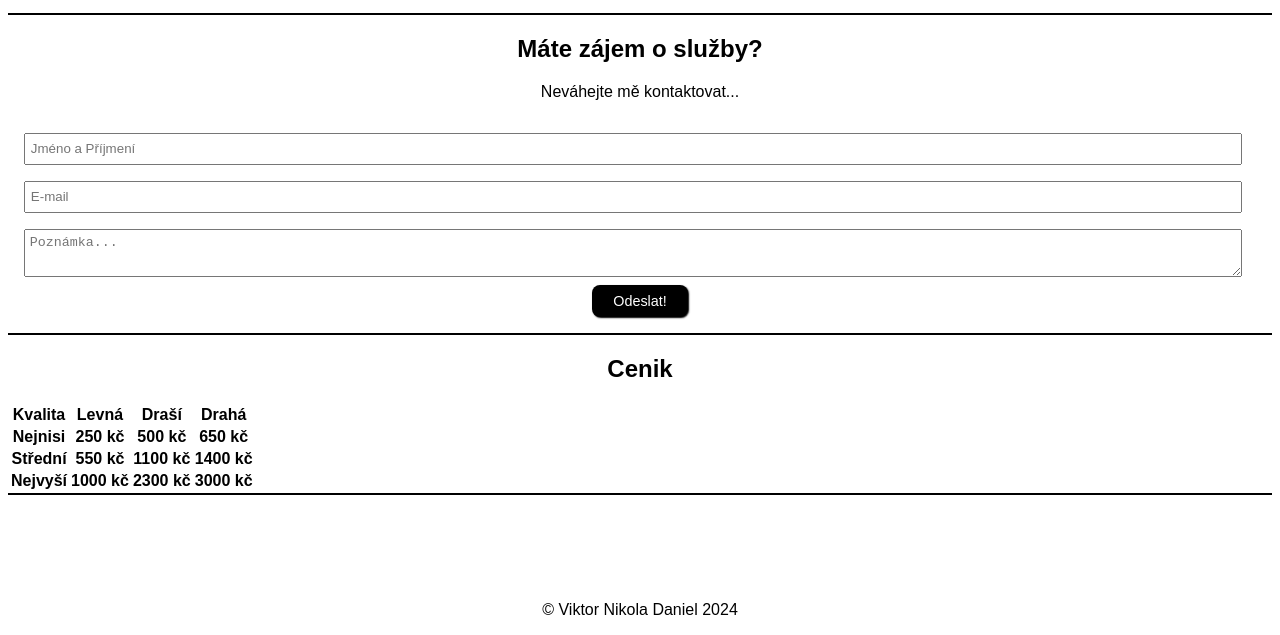
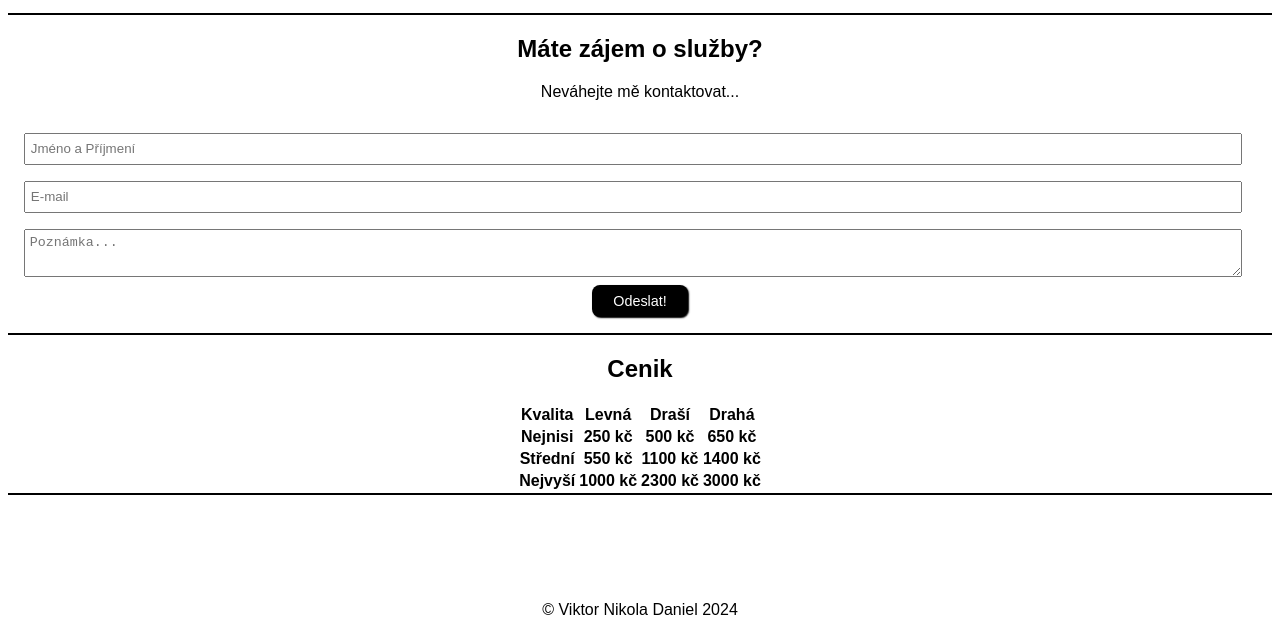
Before and after one commit to VikTheWinner/krouzekweb, a plain HTML site: page viktor.html in a window 1280 px wide. Shown: the part 1302-1937 px from the top of the page. Drawn offline with Linux system fonts and the light colour scheme; a script that the page names is missing.

Commit message:
vycentrovana tabulka

```diff
--- a/index.css
+++ b/index.css
@@ -2,6 +2,7 @@ body {
     font-family: "Kanit", sans-serif;
     font-weight: 100;
     font-style: normal;
+    position: relative;
 }
 
 .blok {
@@ -37,7 +38,11 @@ section > .conteinr > p {
 }
 
 .CenikTabulka{
-  left: 500px;
+  position: relative;
+  table {
+    margin: auto;
+  }
+
 }
 
 
```
